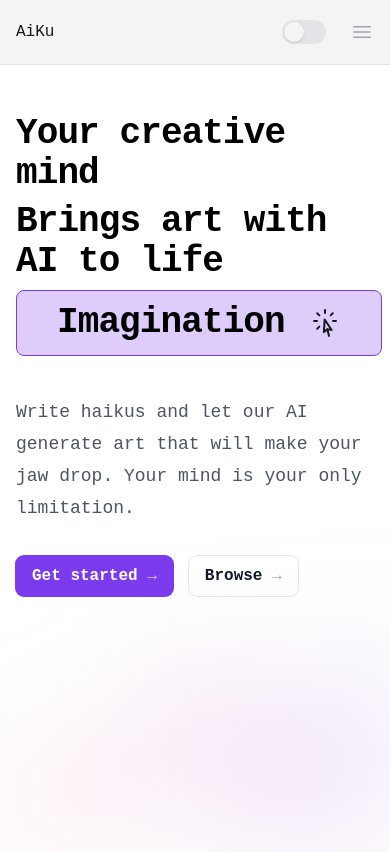
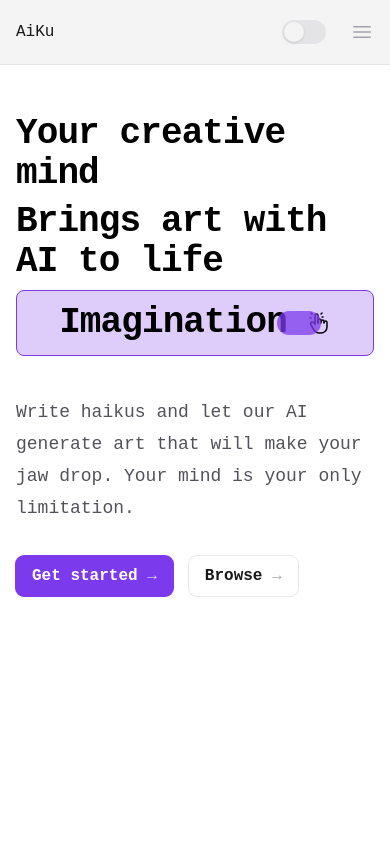
Before and after one commit to aiku-ai/AiKu, a Nuxt app: page / in a window 390 px wide. Shown: the top 852 px of the page. Built offline with nearby package versions, Linux system fonts and the light colour scheme; no server answers.

Commit message:
landing page updates

```diff
--- a/pages/index.vue
+++ b/pages/index.vue
@@ -7,45 +7,45 @@
             <div class="mx-auto pt-20 pb-32 sm:pt-48 sm:pb-40">
               <div>
                 <div class="hidden sm:mb-8 sm:flex sm:justify-center">
-                  <div class="relative overflow-hidden rounded-full py-1.5 px-4 text-sm leading-6 ring-1 ring-gray-900/10 hover:ring-gray-900/20">
-                    <span class="text-gray-600">
+                  <div class="relative overflow-hidden rounded-full py-1.5 px-4 text-sm leading-6 ring-1 dark:ring-zinc-100/25 ring-zinc-900/10 hover:ring-zinc-900/20">
+                    <span class="dark:text-zinc-400 text-zinc-600">
                       What to help us evolve AiKu? <a href="#" class="font-semibold text-violet-600"><span class="absolute inset-0" aria-hidden="true"></span>Contact us <span aria-hidden="true">&rarr;</span></a>
                     </span>
                   </div>
                 </div>
                 <div>
-                  <h1 class="text-4xl font-bold tracking-tight sm:text-center sm:text-4xl">Your creative mind</h1>
-                  <h1 class="mt-2 text-4xl font-bold tracking-tight sm:text-center sm:text-4xl">Brings art with AI to life</h1>
-                  <button type="button" class="inline-flex items-center justify-center w-full mt-2 border border-violet-600 bg-violet-600/25 rounded-lg py-3 px-10 text-4xl font-bold tracking-tight sm:text-center sm:text-4xl focus:outline-none">
+                  <h1 class="text-4xl dark:text-zinc-200 font-bold tracking-tight sm:text-center sm:text-4xl">Your creative mind</h1>
+                  <h1 class="mt-2 text-4xl dark:text-zinc-200 font-bold tracking-tight sm:text-center sm:text-4xl">Brings art with AI to life</h1>
+                  <button type="button" class="inline-flex items-center justify-center w-full mt-2 dark:text-zinc-200 border border-violet-600 bg-violet-600/25 rounded-lg py-3 px-10 text-4xl font-bold tracking-tight sm:text-center sm:text-4xl focus:outline-none hover:shadow-violet-600/50 hover:shadow-2xl transition-hover-300">
                     <div class="inline-flex items-center">
                       Imagination
-                      <svg xmlns="http://www.w3.org/2000/svg" fill="none" viewBox="0 0 24 24" stroke-width="1.5" stroke="currentColor" class="ml-6 text-zinc-900 w-8 h-8">
-                        <path stroke-linecap="round" stroke-linejoin="round" d="M15.042 21.672L13.684 16.6m0 0l-2.51 2.225.569-9.47 5.227 7.917-3.286-.672zM12 2.25V4.5m5.834.166l-1.591 1.591M20.25 10.5H18M7.757 14.743l-1.59 1.59M6 10.5H3.75m4.007-4.243l-1.59-1.59" />
-                      </svg>
+                      <div class="relative">
+                        <span class="animate-ping top-0 right-2.5 absolute inline-flex h-full w-full rounded-full dark:bg-violet-400/75 bg-violet-600/75 h-2.5 w-2.5"></span>
+                        <svg xmlns="http://www.w3.org/2000/svg" class="ml-5 h-6 w-6 dark:text-zinc-200" viewBox="0 0 24 24" stroke-width="1.5" stroke="currentColor" fill="none" stroke-linecap="round" stroke-linejoin="round">
+                          <path stroke="none" d="M0 0h24v24H0z" fill="none"/>
+                          <path d="M8 13v-8.5a1.5 1.5 0 0 1 3 0v7.5" />
+                          <path d="M11 11.5v-2a1.5 1.5 0 0 1 3 0v2.5" />
+                          <path d="M14 10.5a1.5 1.5 0 0 1 3 0v1.5" />
+                          <path d="M17 11.5a1.5 1.5 0 0 1 3 0v4.5a6 6 0 0 1 -6 6h-2h.208a6 6 0 0 1 -5.012 -2.7l-.196 -.3c-.312 -.479 -1.407 -2.388 -3.286 -5.728a1.5 1.5 0 0 1 .536 -2.022a1.867 1.867 0 0 1 2.28 .28l1.47 1.47" />
+                          <path d="M5 3l-1 -1" />
+                          <path d="M4 7h-1" />
+                          <path d="M14 3l1 -1" />
+                          <path d="M15 6h1" />
+                        </svg>
+                      </div>
                     </div>
                   </button>
-                  <p class="mt-10 text-lg leading-8 text-gray-600 sm:text-center">Write haikus and let our AI generate art that will make your jaw drop. Your mind is your only limitation.</p>
+                  <p class="mt-10 text-lg leading-8 dark:text-zinc-400 text-zinc-600 sm:text-center">Write haikus and let our AI generate art that will make your jaw drop. Your mind is your only limitation.</p>
                   <div class="mt-8 flex gap-x-4 sm:justify-center">
                     <NuxtLink href="/signup" class="inline-block rounded-lg bg-violet-600 px-4 py-1.5 text-base font-semibold leading-7 text-white shadow-sm ring-1 ring-violet-600 hover:bg-violet-700 hover:ring-violet-700 transition-hover-300">
                       Get started
                       <span class="text-violet-200" aria-hidden="true">&rarr;</span>
                     </NuxtLink>
-                    <NuxtLink to="/browse" class="inline-block rounded-lg px-4 py-1.5 text-base font-semibold leading-7 text-gray-900 ring-1 ring-gray-900/10 hover:ring-gray-900/20 transition-hover-300">
+                    <NuxtLink to="/browse" class="inline-block rounded-lg px-4 py-1.5 text-base font-semibold leading-7 dark:text-zinc-200 text-zinc-900 ring-1 dark:ring-zinc-100/25 ring-zinc-900/10 hover:ring-zinc-900/20 transition-hover-300">
                       Browse
-                      <span class="text-gray-400" aria-hidden="true">&rarr;</span>
+                      <span class="text-zinc-400" aria-hidden="true">&rarr;</span>
                     </NuxtLink>
                   </div>
-                </div>
-                <div class="absolute inset-x-0 top-[calc(100%-13rem)] -z-10 transform-gpu overflow-hidden blur-3xl sm:top-[calc(100%-30rem)]">
-                  <svg class="relative left-[calc(50%+3rem)] h-[21.1875rem] max-w-none -translate-x-1/2 sm:left-[calc(50%+36rem)] sm:h-[42.375rem]" viewBox="0 0 1155 678" fill="none" xmlns="http://www.w3.org/2000/svg">
-                    <path fill="url(#ecb5b0c9-546c-4772-8c71-4d3f06d544bc)" fill-opacity=".3" d="M317.219 518.975L203.852 678 0 438.341l317.219 80.634 204.172-286.402c1.307 132.337 45.083 346.658 209.733 145.248C936.936 126.058 882.053-94.234 1031.02 41.331c119.18 108.451 130.68 295.337 121.53 375.223L855 299l21.173 362.054-558.954-142.079z" />
-                    <defs>
-                      <linearGradient id="ecb5b0c9-546c-4772-8c71-4d3f06d544bc" x1="1155.49" x2="-78.208" y1=".177" y2="474.645" gradientUnits="userSpaceOnUse">
-                        <stop stop-color="#9089FC"></stop>
-                        <stop offset="1" stop-color="#FF80B5"></stop>
-                      </linearGradient>
-                    </defs>
-                  </svg>
                 </div>
               </div>
             </div>
```
